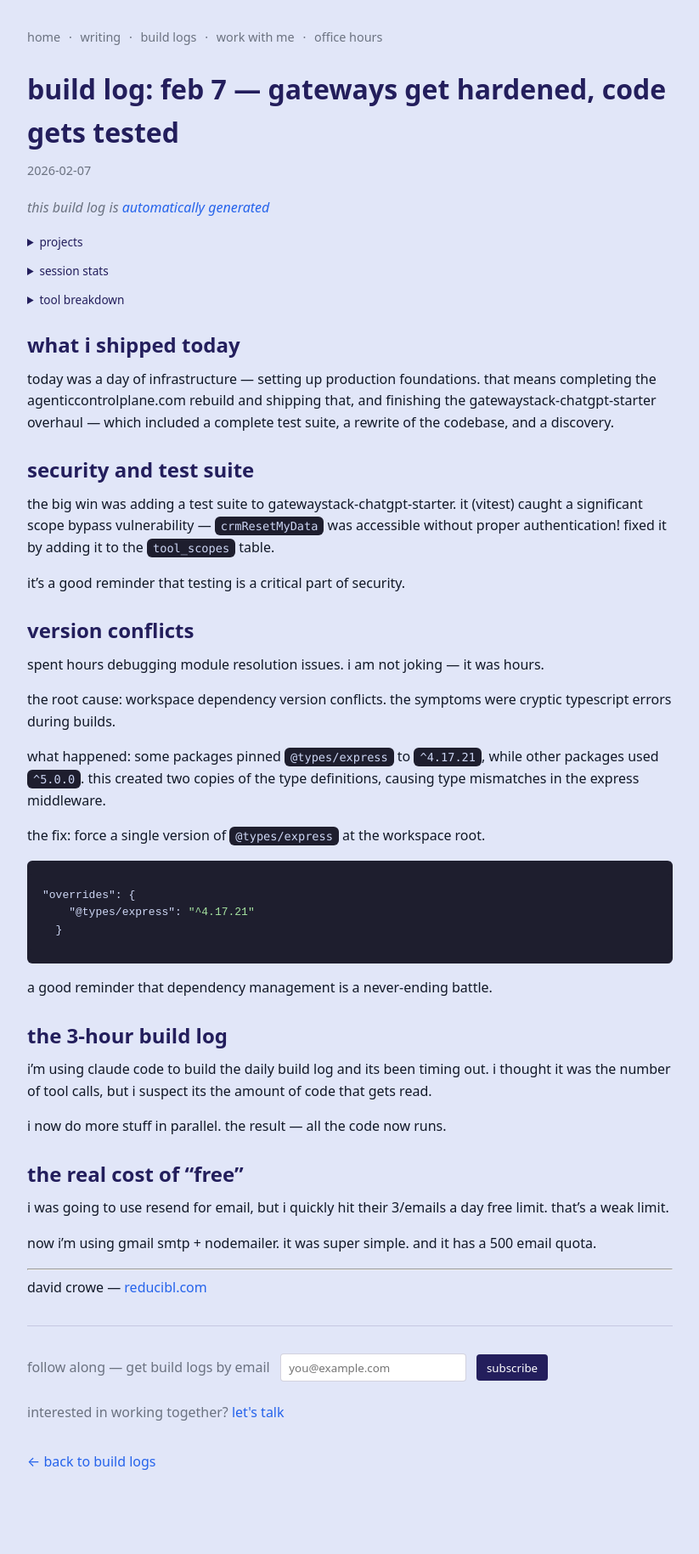
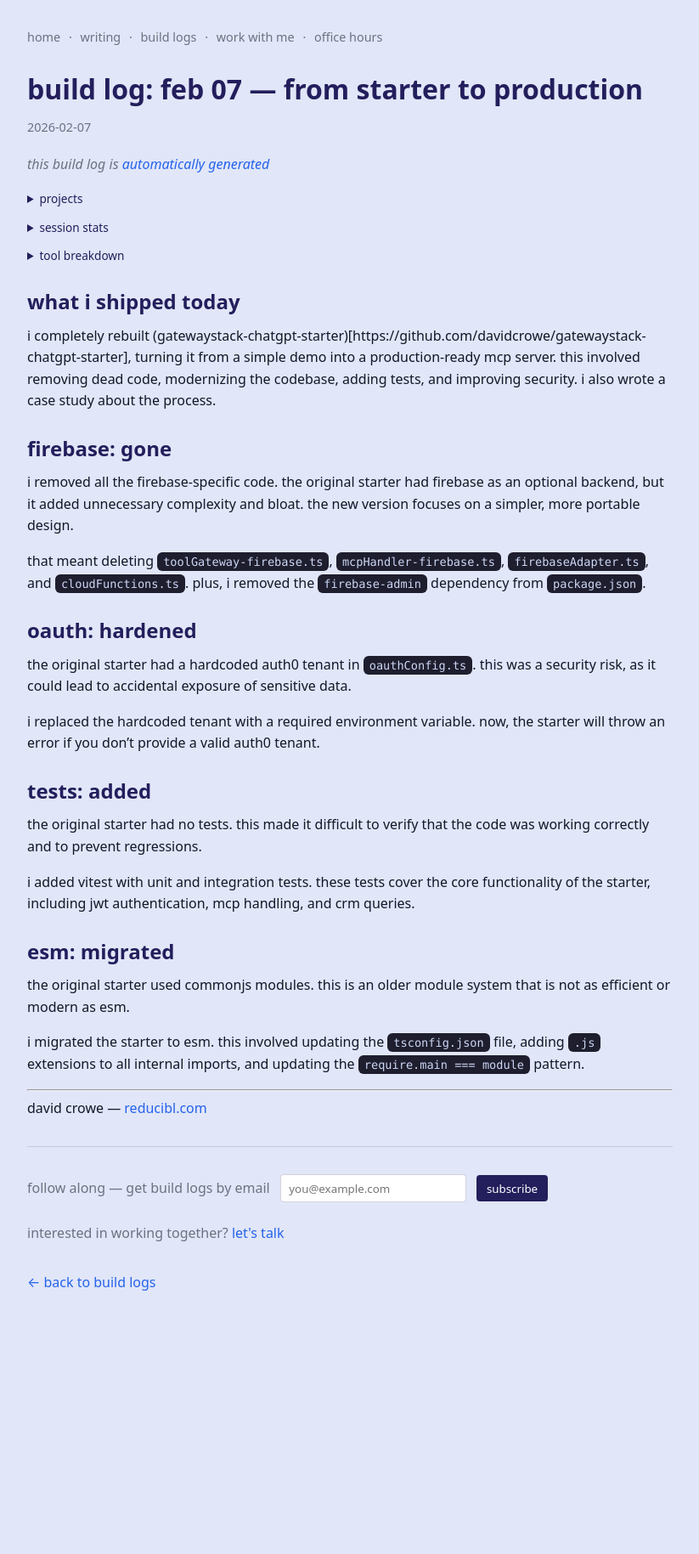
Before and after one commit to davidcrowe/reducibl.com, a Jekyll site: the page built from _posts/2026-02-07-build-log.md, in a window 1280 px wide. Shown: the whole page at 85% size, without its empty margins (228-1051 px from the left). Built offline with Jekyll 4.4.1, drawn with Linux system fonts in a browser that asks for light colours; after the commit the page ends 1618 px from its top, so only the background shows below that.

Commit message:
build log

````diff
--- a/_posts/2026-02-07-build-log.md
+++ b/_posts/2026-02-07-build-log.md
@@ -1,20 +1,20 @@
 ---
 layout: post
 category: buildlog
-title: "build log: feb 7 — gateways get hardened, code gets tested"
-description: "diving deep into production hardening and dependency management."
-toolCallCount: 1327
+title: "build log: feb 07 — from starter to production"
+description: "overhauling gatewaystack-chatgpt-starter from a demo to a production-ready mcp server."
+toolCallCount: 1466
 toolBreakdown:
-  Bash: 564
-  Read: 339
-  Edit: 177
-  Write: 59
-  TaskUpdate: 47
-  TaskCreate: 38
-  Grep: 35
-  Glob: 23
-  Task: 17
-  TaskOutput: 16
+  Bash: 613
+  Read: 401
+  Edit: 184
+  Write: 61
+  TaskUpdate: 51
+  TaskCreate: 40
+  Grep: 38
+  Glob: 27
+  TaskOutput: 20
+  Task: 19
   WebFetch: 5
   AskUserQuestion: 3
   WebSearch: 1
@@ -22,63 +22,52 @@ toolBreakdown:
   ExitPlanMode: 1
   TaskList: 1
 uniqueToolsUsed: 16
-inputTokens: 154515
-outputTokens: 229102
-totalTokens: 383617
-messageCount: 1019
-humanMessageCount: 271
-assistantMessageCount: 748
-filesReadCount: 167
-filesWrittenCount: 98
+inputTokens: 164307
+outputTokens: 238361
+totalTokens: 402668
+messageCount: 1100
+humanMessageCount: 287
+assistantMessageCount: 813
+filesReadCount: 193
+filesWrittenCount: 102
 projectsWorkedOn:
+  - "agenticcontrolplane-com"
+  - "agenticcontrolplane.com"
   - "dream-backend"
+  - "reducibl"
+  - "gatewaystack.com"
   - ".claude"
   - "gtm-engine"
-  - "reducibl"
   - "chatflow-widget"
-  - "gatewaystack.com"
   - "28dayai"
   - "gatewaystack-chatgpt-starter"
-  - "agenticcontrolplane.com"
   - "gatewaystack-connect"
-sessionCount: 23
+sessionCount: 26
 screenshotCount: 11
 ---
 
 ### what i shipped today
-today was a day of infrastructure — setting up production foundations. that means completing the agenticcontrolplane.com rebuild and shipping that, and finishing the gatewaystack-chatgpt-starter overhaul — which included a complete test suite, a rewrite of the codebase, and a discovery.
+i completely rebuilt (gatewaystack-chatgpt-starter)[https://github.com/davidcrowe/gatewaystack-chatgpt-starter], turning it from a simple demo into a production-ready mcp server. this involved removing dead code, modernizing the codebase, adding tests, and improving security. i also wrote a case study about the process.
 
-### security and test suite
-the big win was adding a test suite to gatewaystack-chatgpt-starter. it (vitest) caught a significant scope bypass vulnerability — `crmResetMyData` was accessible without proper authentication! fixed it by adding it to the `tool_scopes` table.
+### firebase: gone
+i removed all the firebase-specific code. the original starter had firebase as an optional backend, but it added unnecessary complexity and bloat. the new version focuses on a simpler, more portable design.
 
-it's a good reminder that testing is a critical part of security.
+that meant deleting `toolGateway-firebase.ts`, `mcpHandler-firebase.ts`, `firebaseAdapter.ts`, and `cloudFunctions.ts`. plus, i removed the `firebase-admin` dependency from `package.json`.
 
-### version conflicts
-spent hours debugging module resolution issues. i am not joking — it was hours.
+### oauth: hardened
+the original starter had a hardcoded auth0 tenant in `oauthConfig.ts`. this was a security risk, as it could lead to accidental exposure of sensitive data.
 
-the root cause: workspace dependency version conflicts. the symptoms were cryptic typescript errors during builds.
+i replaced the hardcoded tenant with a required environment variable. now, the starter will throw an error if you don't provide a valid auth0 tenant.
 
-what happened: some packages pinned `@types/express` to `^4.17.21`, while other packages used `^5.0.0`. this created two copies of the type definitions, causing type mismatches in the express middleware.
+### tests: added
+the original starter had no tests. this made it difficult to verify that the code was working correctly and to prevent regressions.
 
-the fix: force a single version of `@types/express` at the workspace root.
+i added vitest with unit and integration tests. these tests cover the core functionality of the starter, including jwt authentication, mcp handling, and crm queries.
 
-```json
-"overrides": {
-    "@types/express": "^4.17.21"
-  }
-```
+### esm: migrated
+the original starter used commonjs modules. this is an older module system that is not as efficient or modern as esm.
 
-a good reminder that dependency management is a never-ending battle.
-
-### the 3-hour build log
-i'm using claude code to build the daily build log and its been timing out. i thought it was the number of tool calls, but i suspect its the amount of code that gets read.
-
-i now do more stuff in parallel. the result — all the code now runs.
-
-### the real cost of "free"
-i was going to use resend for email, but i quickly hit their 3/emails a day free limit. that's a weak limit.
-
-now i'm using gmail smtp + nodemailer. it was super simple. and it has a 500 email quota.
+i migrated the starter to esm. this involved updating the `tsconfig.json` file, adding `.js` extensions to all internal imports, and updating the `require.main === module` pattern.
 
 ---
 david crowe — [reducibl.com](https://reducibl.com)
````
Also changed, not shown: _posts/2026-02-06-build-log.md (+1 -1 lines).
